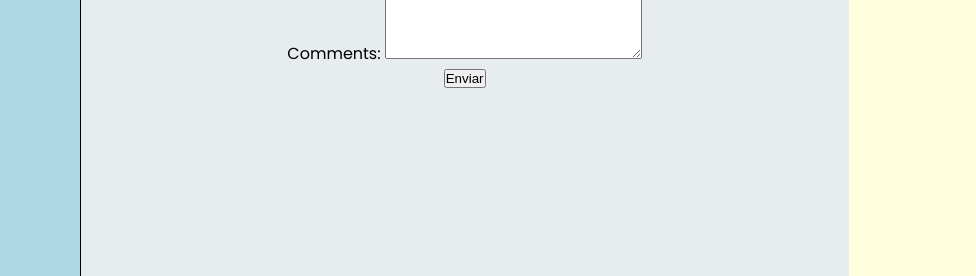
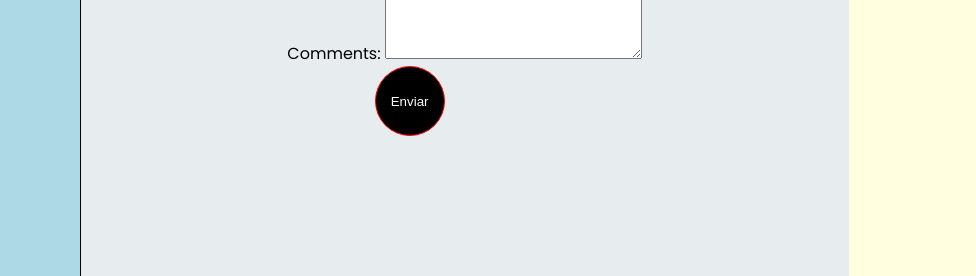
Before and after one commit to CesarDavidMorenR/developer-cat, a plain HTML site: page contact.html in a window 1280 px wide. Shown: the part 321-597 px from the top of the page, 304-1280 px from the left. Drawn offline with Linux system fonts and the light colour scheme; a script that the page names is missing.

Commit message:
Addijng styling to contact form

```diff
--- a/style.css
+++ b/style.css
@@ -209,6 +209,23 @@ blockquote:before {
   text-align: center;
 }
 
+#submit-contact{
+  border-radius: 50px;
+  border: 1px solid red;
+  color:white;
+  width: 70px;
+  height: 70px;
+  background-color: black;
+  margin-right: 110px;
+}
+
+#submit-contact:hover{
+  background-color: white;
+  color:black;
+  border-color:#a1c3ff;
+}
+
+
 /*  Media Querys*/
 
 @media (min-width: 1024px) {
@@ -279,4 +296,9 @@ blockquote:before {
     float: none;
     margin: 0 auto;
   }
+
+#submit-contact{
+ margin-right: 10px;
 }
+
+}
```
